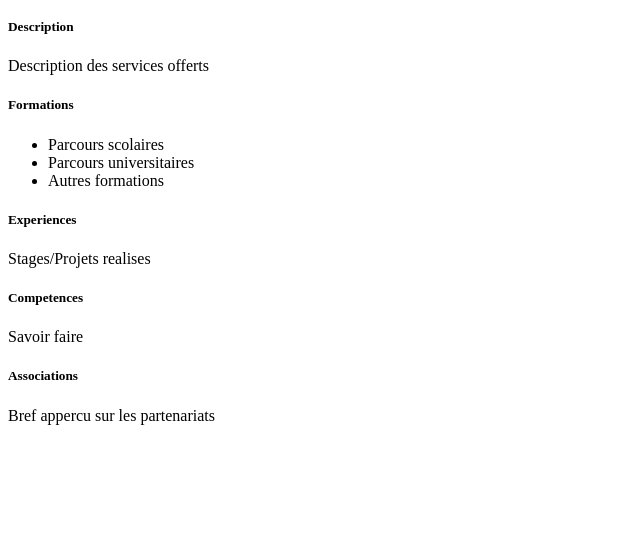
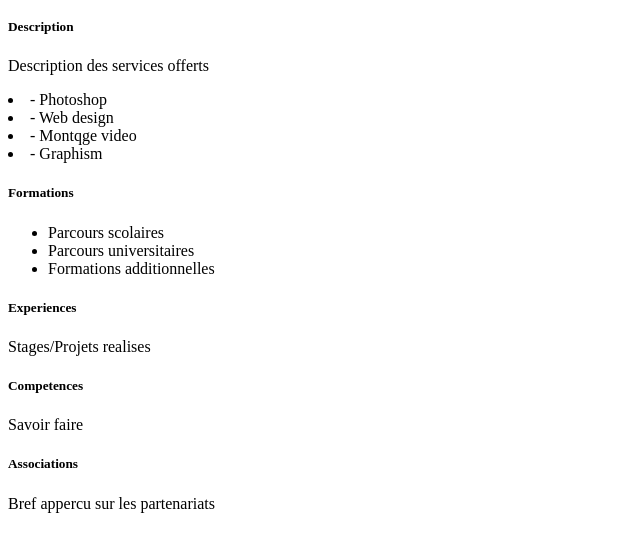
Before and after one commit to jeagass/git-mon-cv, a plain HTML site: page index.html in a window 1280 px wide. Shown: the part 50-602 px from the top of the page, without its empty margins (0-640 px from the left). Drawn offline with Linux system fonts and the light colour scheme.

Commit message:
mise en place de la section formations

```diff
--- a/index.html
+++ b/index.html
@@ -13,14 +13,21 @@
         </header>
 
         <h5>Description</h5>
-        <p>Description des services offerts</p>
+        <p>Description des services offerts
+            <li>- Photoshop</li>
+            <li>- Web design</li>
+            <li>- Montqge video</li>
+            <li>- Graphism</li>
+
+        </p>
 
         <h5>Formations</h5>
         <p>
             <ul>
                 <li>Parcours scolaires</li>
                 <li>Parcours universitaires</li>
-                <li>Autres formations</li>
+                <li>Formations additionnelles</li>
+
             </ul>
         </p>
 
```
